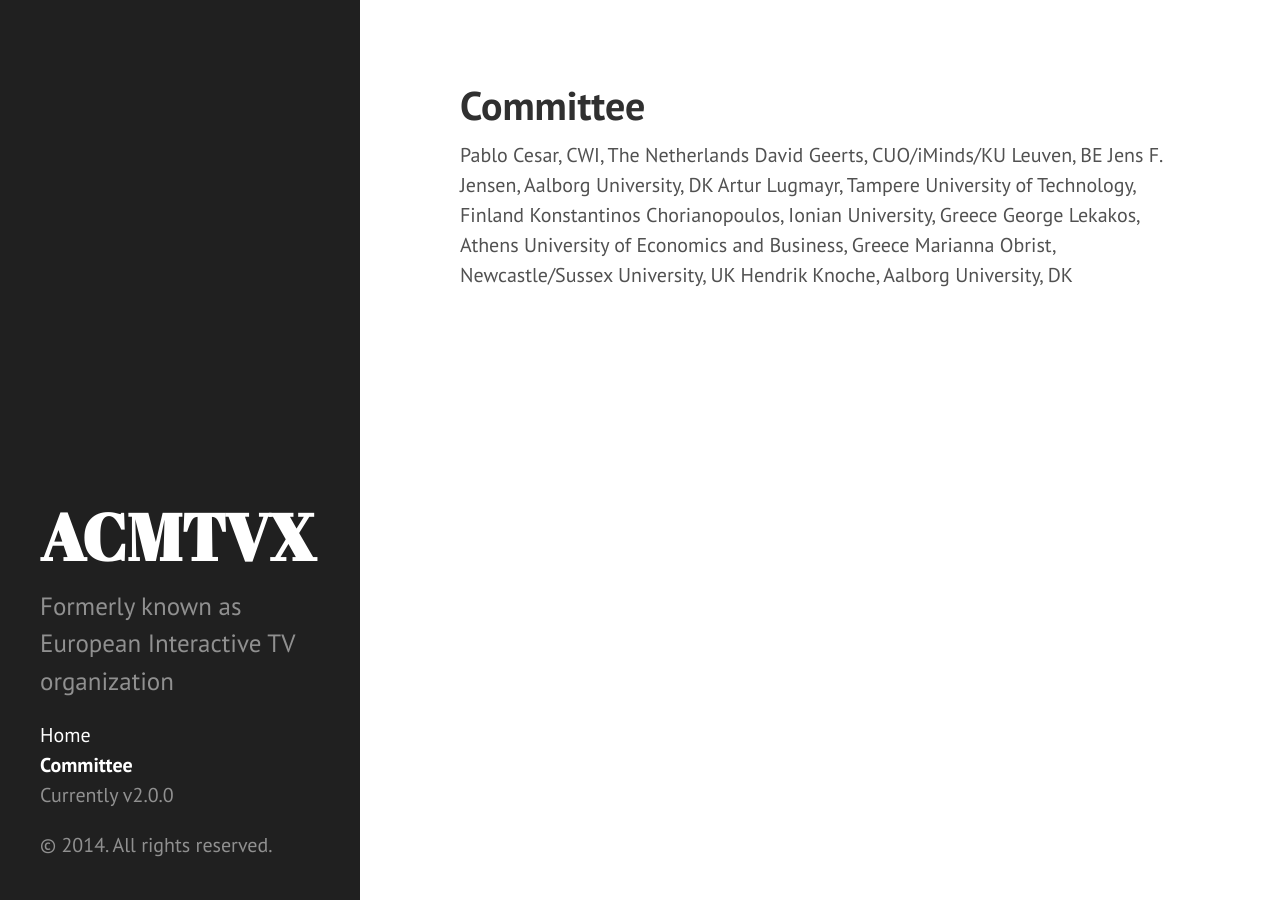
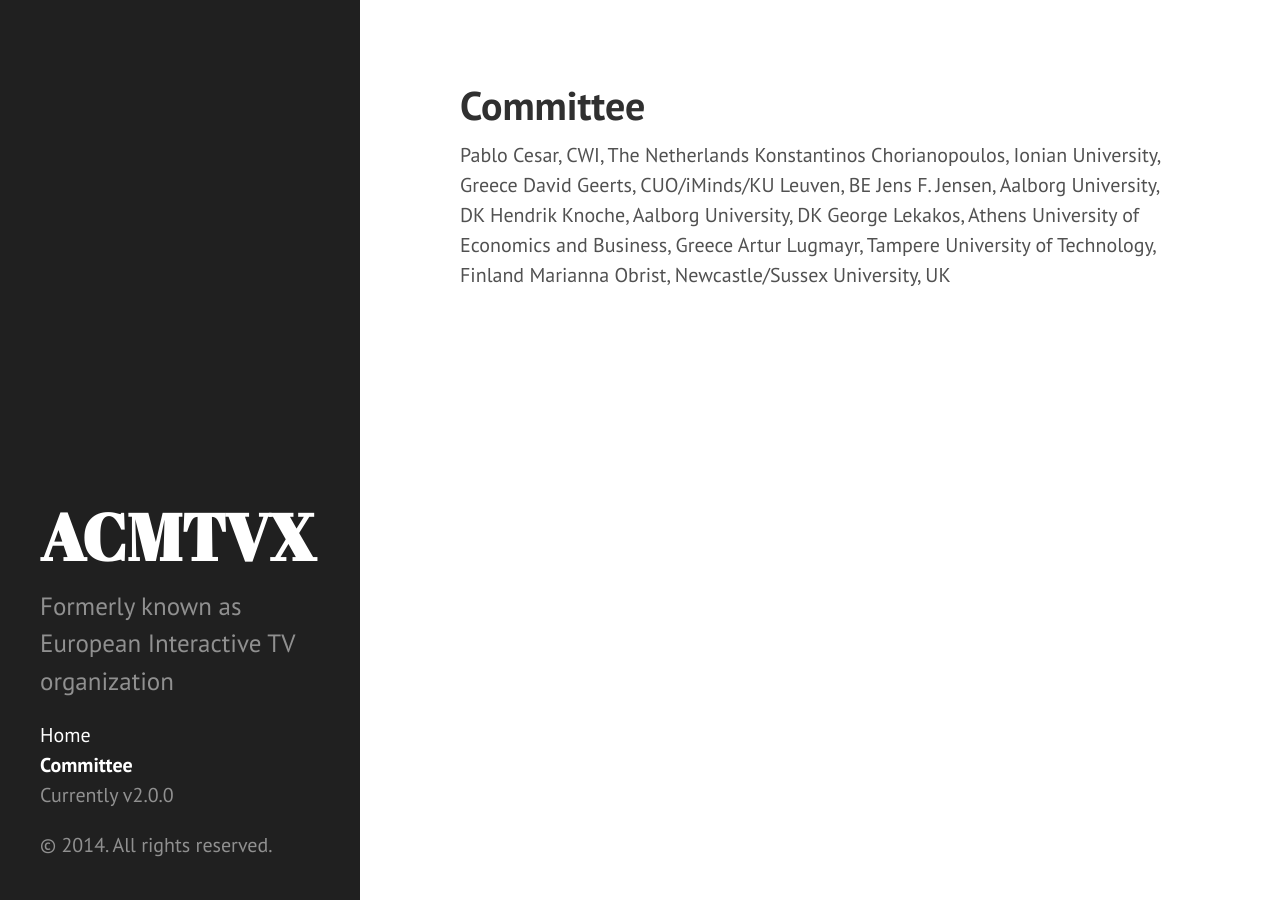
Before and after one commit to acmtvx/www, a Jekyll site: the page built from committee.md, in a window 1280 px wide. Built offline with Jekyll 4.4.1, drawn with Linux system fonts in a browser that asks for light colours; Markdown is read by kramdown in place of the engine named in the settings.

```diff
--- a/committee.md
+++ b/committee.md
@@ -4,10 +4,10 @@ title: Committee
 ---
 
 Pablo Cesar, CWI, The Netherlands
+Konstantinos Chorianopoulos, Ionian University, Greece
 David Geerts, CUO/iMinds/KU Leuven, BE
 Jens F. Jensen, Aalborg University, DK
+Hendrik Knoche, Aalborg University, DK
+George Lekakos, Athens University of Economics and Business, Greece
 Artur Lugmayr, Tampere University of Technology, Finland
-Konstantinos Chorianopoulos, Ionian University, Greece
-George Lekakos, Athens University of Economics and Business, Greece
 Marianna Obrist, Newcastle/Sussex University, UK
-Hendrik Knoche, Aalborg University, DK
```
